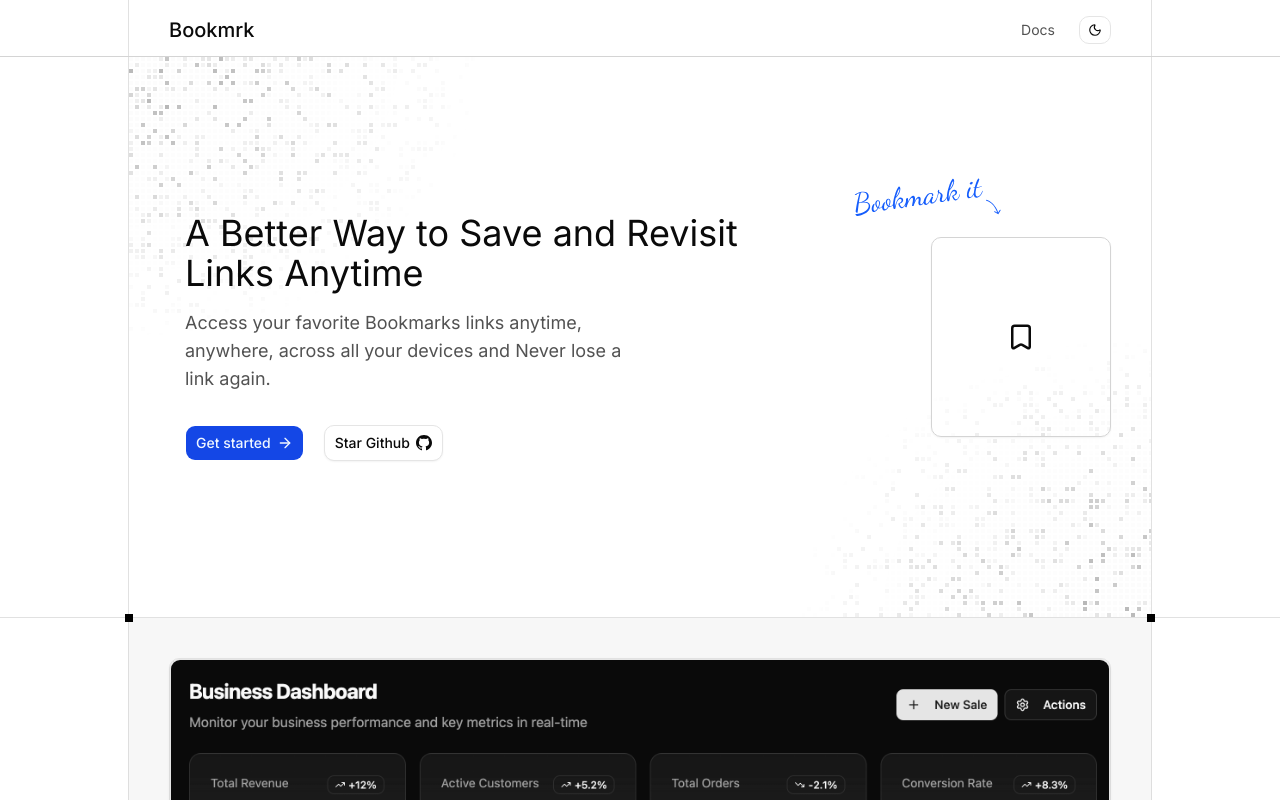
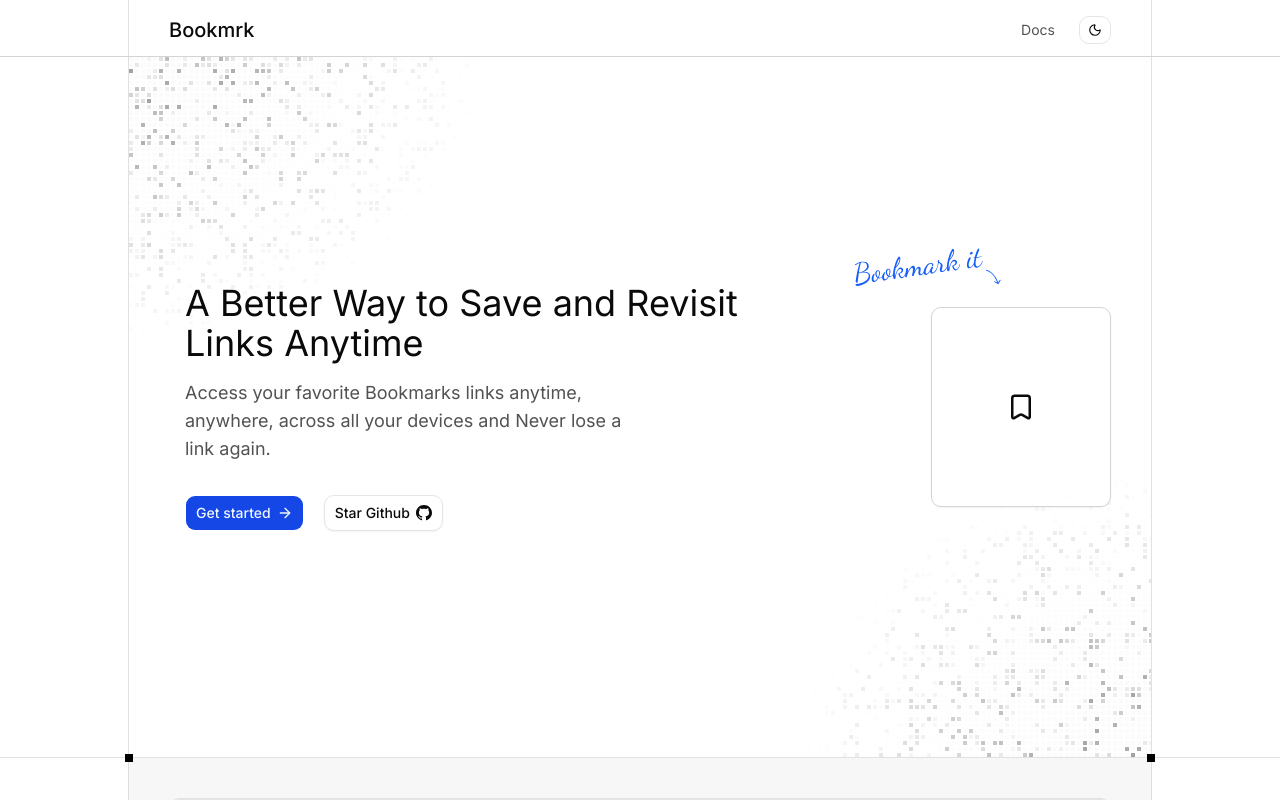
Before and after one commit to sahilcodexx/Bookmrk, a Next.js app in the folder web/: page / in a window 1280 px wide. Shown: the top 800 px of the page. Built offline with nearby package versions, Linux system fonts and the light colour scheme.

Commit message:
style: adjust blinking grid colors and hero section sizing/opacity\n\n- Update BlinkingGrid from cyan to gray (#818189) in dark mode\n- Change Hero section min-height from 70vh to fixed px values (500px/700px)\n- Increase blinking grid opacity from 70% to 90% for better visibility

```diff
--- a/web/components/ui/blinking-grid.tsx
+++ b/web/components/ui/blinking-grid.tsx
@@ -49,10 +49,10 @@ export function BlinkingGrid() {
       const time = Date.now() * 0.001;
 
       const isDark = document.documentElement.classList.contains("dark");
-      // Cyan in dark mode, black/dark-gray in light mode
-      const r = isDark ? 0 : 0;
-      const g = isDark ? 180 : 0;
-      const b = isDark ? 180 : 0;
+      // #818189 in dark mode, black/dark-gray in light mode
+      const r = isDark ? 129 : 0;
+      const g = isDark ? 129 : 0;
+      const b = isDark ? 137 : 0;
 
       for (let i = 0; i < cols; i++) {
         for (let j = 0; j < rows; j++) {
--- a/web/layout/hero-section.tsx
+++ b/web/layout/hero-section.tsx
@@ -7,14 +7,14 @@ import { BlinkingGrid } from "@/components/ui/blinking-grid";
 
 const Hero = () => {
   return (
-    <Container className="relative min-h-[70vh] py-12 md:py-16 flex md:flex-row flex-col items-center justify-between gap-12 md:gap-20 overflow-hidden">
+    <Container className="relative min-h-[500px] md:min-h-[700px] py-12 md:py-16 flex md:flex-row flex-col items-center justify-between gap-12 md:gap-20 overflow-hidden">
       {/* BLINKING GRID BACKGROUND TOP LEFT */}
-      <div className="absolute top-0 left-0 w-[500px] h-[400px] pointer-events-none z-0 [mask-image:radial-gradient(ellipse_at_top_left,black_10%,transparent_50%)] opacity-70">
+      <div className="absolute top-0 left-0 w-[500px] h-[400px] pointer-events-none z-0 [mask-image:radial-gradient(ellipse_at_top_left,black_10%,transparent_50%)] opacity-90">
         <BlinkingGrid />
       </div>
 
       {/* BLINKING GRID BACKGROUND BOTTOM RIGHT */}
-      <div className="absolute bottom-0 right-0 w-[500px] h-[400px] pointer-events-none z-0 [mask-image:radial-gradient(ellipse_at_bottom_right,black_10%,transparent_50%)] opacity-70">
+      <div className="absolute bottom-0 right-0 w-[500px] h-[400px] pointer-events-none z-0 [mask-image:radial-gradient(ellipse_at_bottom_right,black_10%,transparent_50%)] opacity-90">
         <BlinkingGrid />
       </div>
 
```
